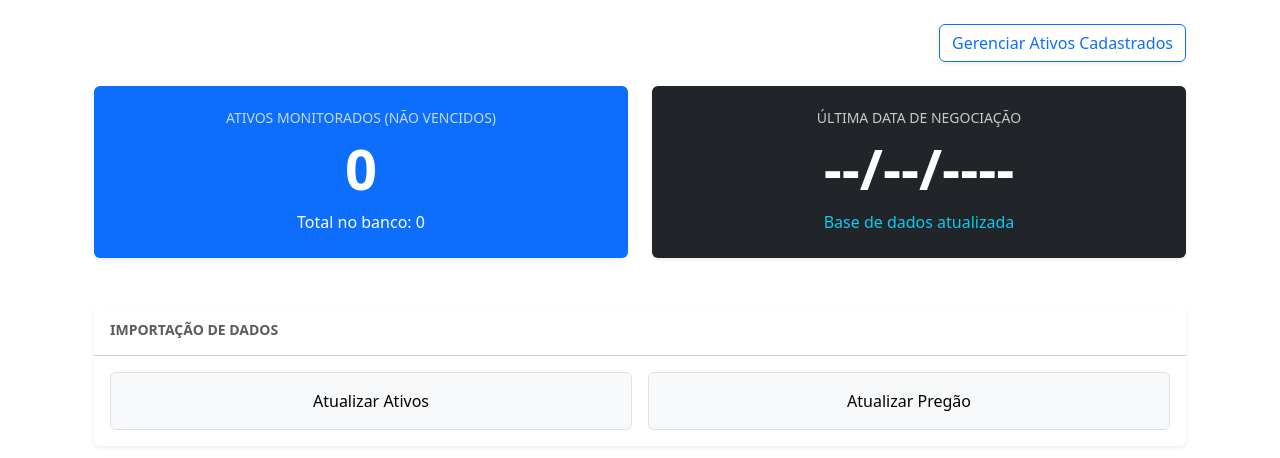
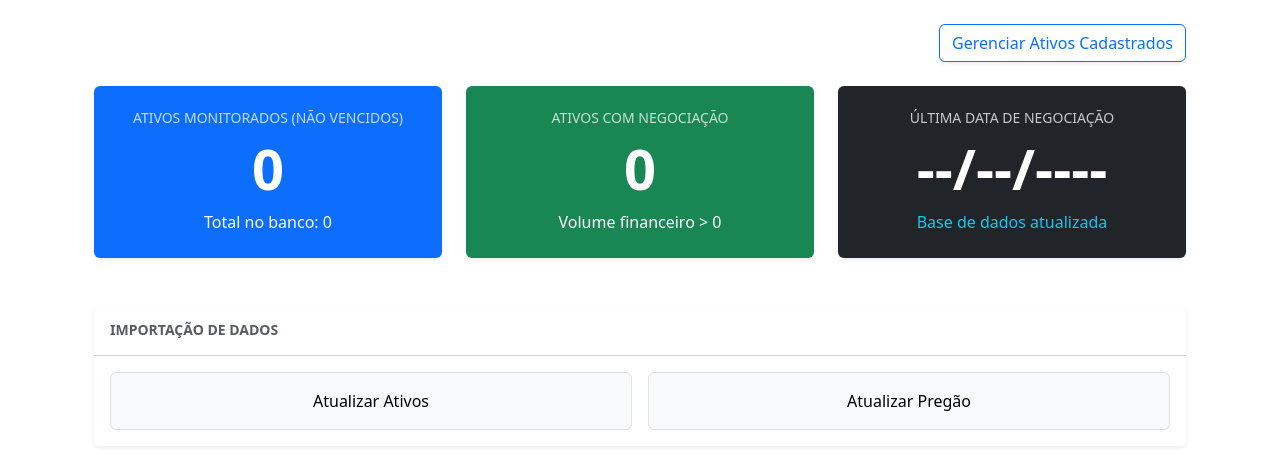
Before and after one commit to gustavozeferino/OptionsManager, a Django app: page / in a window 1280 px wide. Shown: the part 56-514 px from the top of the page. Run offline with Django 4.2, Linux system fonts and the light colour scheme; the visitor is signed in with stand-in values (Sample User, id 1); data comes from the database, SQL or seed files in the repository; data that the repository does not hold is empty; some libraries are stand-ins or nearby versions.

Commit message:
Estatística de ativos com negócios

```diff
--- a/core/views.py
+++ b/core/views.py
@@ -12,6 +12,7 @@ from django.db.models import Max, Q
 from django.utils import timezone
 import json
 from django.shortcuts import get_object_or_404
+from django.db.models import Count, Max
 
 def apenas_admin(user):
     return user.is_superuser
@@ -26,12 +27,21 @@ def home(request):
     # Última data de pregão registrada
     ultima_data = HistoricoPreco.objects.aggregate(Max('data_pregao'))['data_pregao__max']
 
+    # Ativos com volume > 0 na última data
+    ativos_negociados = 0
+    if ultima_data:
+        ativos_negociados = HistoricoPreco.objects.filter(
+            data_pregao=ultima_data,
+            volume_financeiro__gt=0
+        ).count()
+
     # Buscamos os últimos logs do SEU modelo AcessoLog
     ultimos_logs = AcessoLog.objects.all().order_by('-data_acesso')[:5]
 
     context = {
         'ativos_vivos': ativos_vivos,
         'ultima_data': ultima_data,
+        'ativos_negociados': ativos_negociados,
         'total_geral': AtivoB3.objects.count(),
         'ultimos_logs': ultimos_logs,
     }
@@ -434,7 +444,7 @@ def remover_historico_precos_duplicados(request):
     Remove entradas duplicadas na tabela HistoricoPreco.
     Mantém apenas o registro mais recente (maior ID) para cada par (ativo, data_pregao).
     """
-    from django.db.models import Count, Max
+
 
     # Identifica pares (ativo, data_pregao) que aparecem mais de uma vez
     duplicados = HistoricoPreco.objects.values('ativo', 'data_pregao').annotate(
--- a/templates/core/home.html
+++ b/templates/core/home.html
@@ -9,7 +9,7 @@
     </div>
 
     <div class="row mb-5">
-        <div class="col-md-6">
+        <div class="col-md-4">
             <div class="card border-0 shadow-sm bg-primary text-white">
                 <div class="card-body p-4 text-center">
                     <h5 class="text-uppercase small opacity-75">Ativos Monitorados (Não Vencidos)</h5>
@@ -19,7 +19,17 @@
             </div>
         </div>
 
-        <div class="col-md-6">
+        <div class="col-md-4">
+            <div class="card border-0 shadow-sm bg-success text-white">
+                <div class="card-body p-4 text-center">
+                    <h5 class="text-uppercase small opacity-75">Ativos com Negociação</h5>
+                    <h1 class="display-4 fw-bold">{{ ativos_negociados }}</h1>
+                    <p class="mb-0">Volume financeiro > 0</p>
+                </div>
+            </div>
+        </div>
+
+        <div class="col-md-4">
             <div class="card border-0 shadow-sm bg-dark text-white">
                 <div class="card-body p-4 text-center">
                     <h5 class="text-uppercase small opacity-75">Última Data de Negociação</h5>
@@ -60,15 +70,14 @@
             <div class="row g-3">
                 <div class="col-md-6">
                     <a href="{% url 'core:remover_historico_precos_duplicados' %}"
-                       class="btn btn-outline-warning w-100 py-3"
-                       onclick="return confirm('Tem certeza que deseja remover preços duplicados?')">
+                        class="btn btn-outline-warning w-100 py-3"
+                        onclick="return confirm('Tem certeza que deseja remover preços duplicados?')">
                         <i class="bi bi-intersect d-block fs-4"></i> Remover Preços Duplicados
                     </a>
                 </div>
                 <div class="col-md-6">
-                    <a href="{% url 'core:limpar_ativos_nao_monitorados' %}"
-                       class="btn btn-outline-danger w-100 py-3"
-                       onclick="return confirm('Tem certeza que deseja apagar ativos não monitorados? Esta ação é irreversível.')">
+                    <a href="{% url 'core:limpar_ativos_nao_monitorados' %}" class="btn btn-outline-danger w-100 py-3"
+                        onclick="return confirm('Tem certeza que deseja apagar ativos não monitorados? Esta ação é irreversível.')">
                         <i class="bi bi-trash d-block fs-4"></i> Limpar Banco
                     </a>
                 </div>
@@ -82,7 +91,8 @@
             <div class="card border-0 shadow-sm">
                 <div class="card-header bg-white d-flex justify-content-between align-items-center py-3">
                     <h5 class="mb-0 text-muted text-uppercase small fw-bold">Monitoramento de Acesso</h5>
-                    <a href="{% url 'core:lista_logs' %}" class="btn btn-sm btn-outline-secondary">Histórico Completo</a>
+                    <a href="{% url 'core:lista_logs' %}" class="btn btn-sm btn-outline-secondary">Histórico
+                        Completo</a>
                 </div>
                 <div class="card-body p-0">
                     <div class="table-responsive">
@@ -101,7 +111,8 @@
                                 <tr>
                                     <td class="small">{{ log.data_acesso|date:"d/m H:i:s" }}</td>
                                     <td>
-                                        <span class="badge {% if log.usuario.is_staff %}bg-primary{% else %}bg-info text-dark{% endif %}">
+                                        <span
+                                            class="badge {% if log.usuario.is_staff %}bg-primary{% else %}bg-info text-dark{% endif %}">
                                             {{ log.usuario.username|default:"Anônimo" }}
                                         </span>
                                     </td>
```
